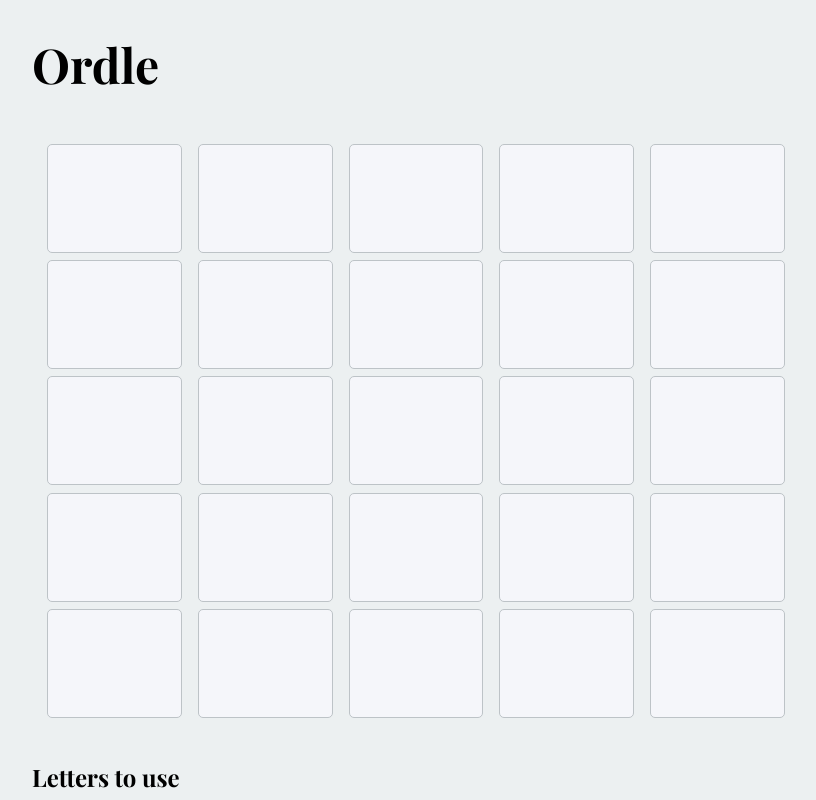
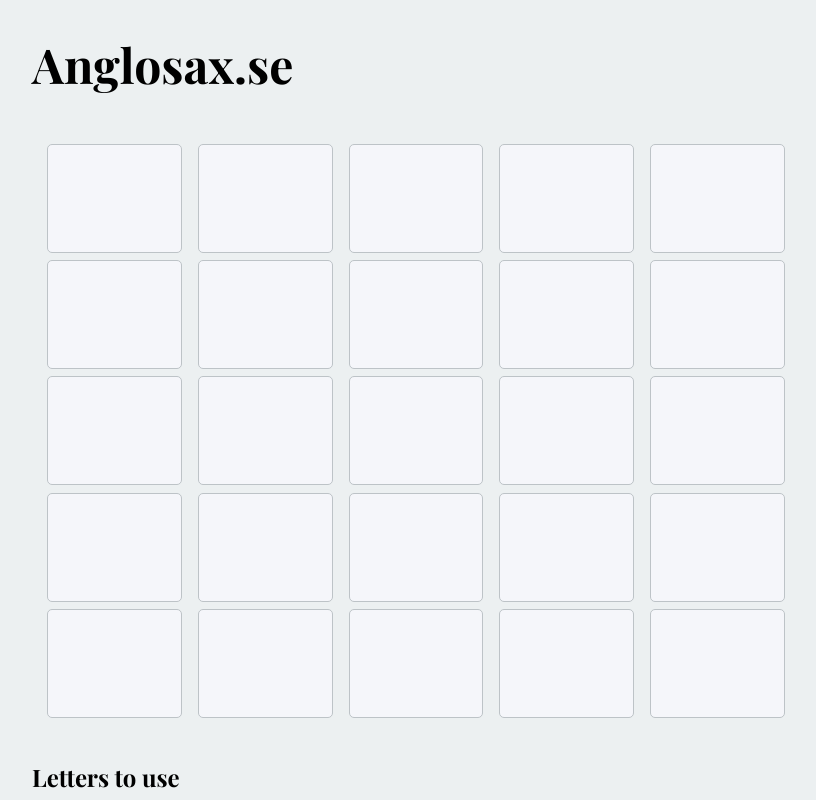
Before and after one commit to gali8033/anglosax, a plain HTML site: page index.html in a window 1280 px wide. Shown: the top 800 px of the page, without its empty margins (224-1040 px from the left). Drawn offline with nearby package versions, Linux system fonts and the light colour scheme.

Commit message:
did some meta tag additions

```diff
--- a/index.html
+++ b/index.html
@@ -2,12 +2,13 @@
 <html>
   <head>
     <meta name="viewport" content="width=device-width, initial-scale=1.0">
+    <meta name="description" content="Play the famous word game within your browser or smartphone!"/>
     <link rel="stylesheet" href="style.css" />
-    <title>Ordle</title>
+    <title>Anglosax.se</title>
   </head>
   <body>
     <div id="wrapper">
-      <h1>Ordle</h1>
+      <h1>Anglosax.se</h1>
       <div id="inputContainer">
       </div>
       <div id="announcementBox"></div>
```
Also changed, not shown: 1 other file.
